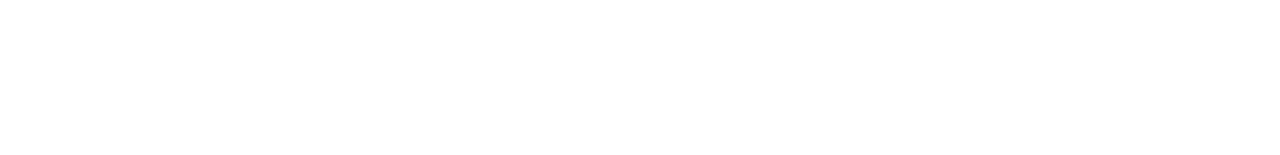
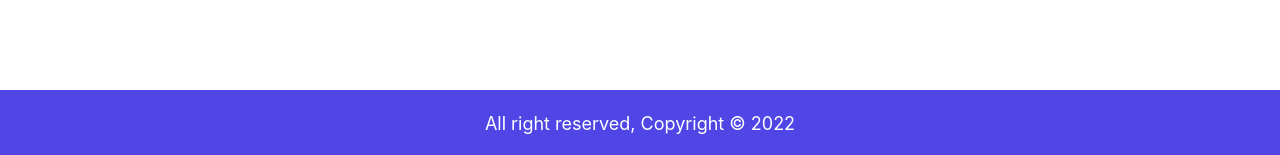
Before and after one commit to mdrakibmia99/my-todo-app-react-client-site, a React (Create React App) app: page / in a window 1280 px wide. Shown: the part 642-797 px from the top of the page. Built offline with nearby package versions, Linux system fonts and the light colour scheme; no server answers.

Commit message:
footer add

```diff
--- a/src/App.js
+++ b/src/App.js
@@ -7,6 +7,7 @@ import MyTask from './components/Routes/MyTask';
 import TodoList from './components/Routes/TodoList';
 import { ToastContainer } from 'react-toastify';
 import 'react-toastify/dist/ReactToastify.css';
+import Footer from './components/Footer/Footer';
 
 function App() {
   return (
@@ -20,6 +21,7 @@ function App() {
         <Route path="/calender" element={<Calender></Calender>}></Route>
 
        </Routes>
+       <Footer></Footer>
        <ToastContainer />
     </div>
   );
--- /dev/null
+++ b/src/components/Footer/Footer.js
@@ -0,0 +1,17 @@
+import React from 'react';
+
+const Footer = () => {
+
+     const year = new Date().getFullYear();
+    return (
+        <div className='shadow-md w-full fixed bottom-0 '>
+            <div className='text-center bg-indigo-600 text-white py-5 text-lg mt-5 ' >
+            All right reserved, Copyright &copy; {year}
+        </div>
+        </div>
+    );
+
+
+};
+
+export default Footer;
--- a/src/components/Routes/TodoList.js
+++ b/src/components/Routes/TodoList.js
@@ -34,7 +34,7 @@ const TodoList = () => {
 
     }
     return (
-        <div>
+        <div className=''>
             <div className='mt-40'>
                     <form className='flex w-full md:w-1/2 lg:w-1/2 mx-auto px-10' onSubmit={handleAddTask}>
                     <input type="text" name='task_desc' className='w-full border-indigo-600 form-control relative flex-auto min-w-0 block  px-3 py-1.5 text-base font-normal text-gray-700 bg-white bg-clip-padding border border-solid   transition ease-in-out m-0 focus:text-gray-700 focus:bg-white focus:border-blue-600 focus:outline-none' placeholder="Type Your Task" aria-label="Search" />
```
